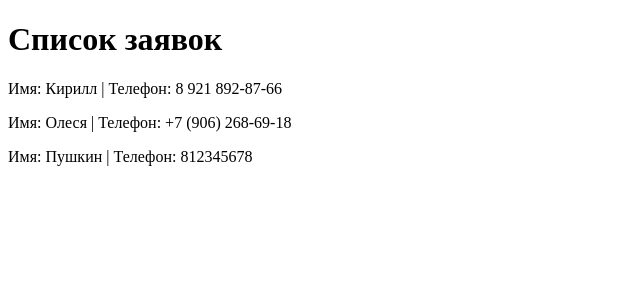
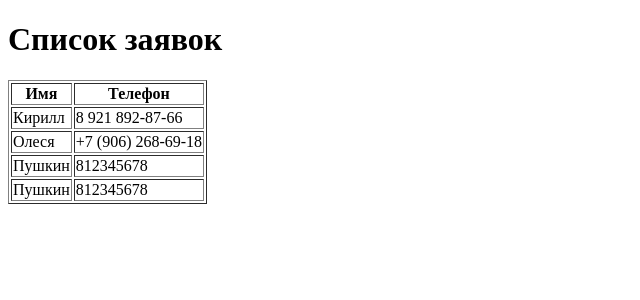
Before and after one commit to Kirstargazer/flask_site, a Flask app: page /admin in a window 1280 px wide. Shown: the top 300 px of the page, without its empty margins (0-640 px from the left). Run offline with Flask 3, Linux system fonts and the light colour scheme.

Commit message:
Added table to admin.html

```diff
--- a/leads.csv
+++ b/leads.csv
@@ -1,3 +1,4 @@
 Кирилл,8 921 892-87-66
 Олеся,+7 (906) 268-69-18
 Пушкин,812345678
+Пушкин,812345678
--- a/templates/admin.html
+++ b/templates/admin.html
@@ -7,9 +7,20 @@
 
     <h1>Список заявок</h1>
 
-    {% for lead in leads %}
-        <p>Имя: {{ lead[0] }} | Телефон: {{ lead[1] }}</p>
-    {% endfor %}
+    <table border="1">
+        <tr>
+            <th>Имя</th>
+            <th>Телефон</th>
+        </tr>
+
+        {% for lead in leads %}
+        <tr>
+            <td>{{ lead[0] }}</td>
+            <td>{{ lead[1] }}</td>
+        </tr>
+        {% endfor %}
+
+    </table>
 
 </body>
 </html>
```
Also changed, not shown: 2 other files.
